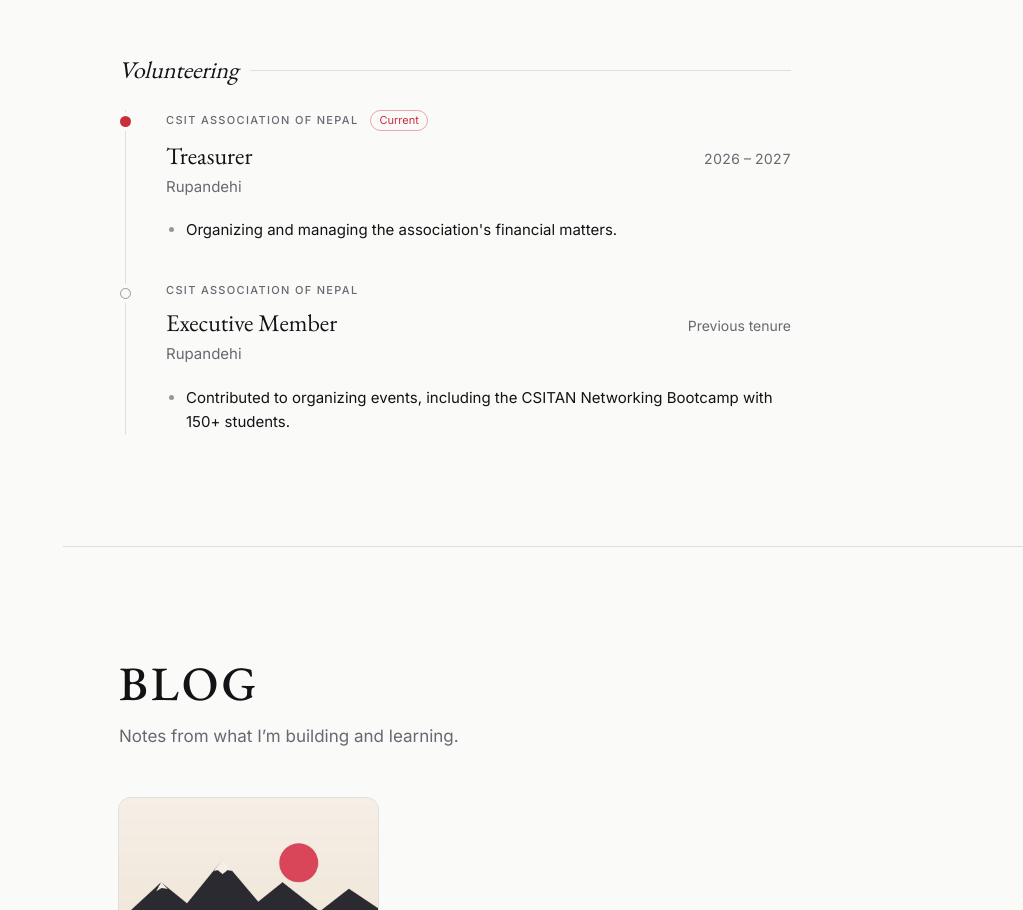
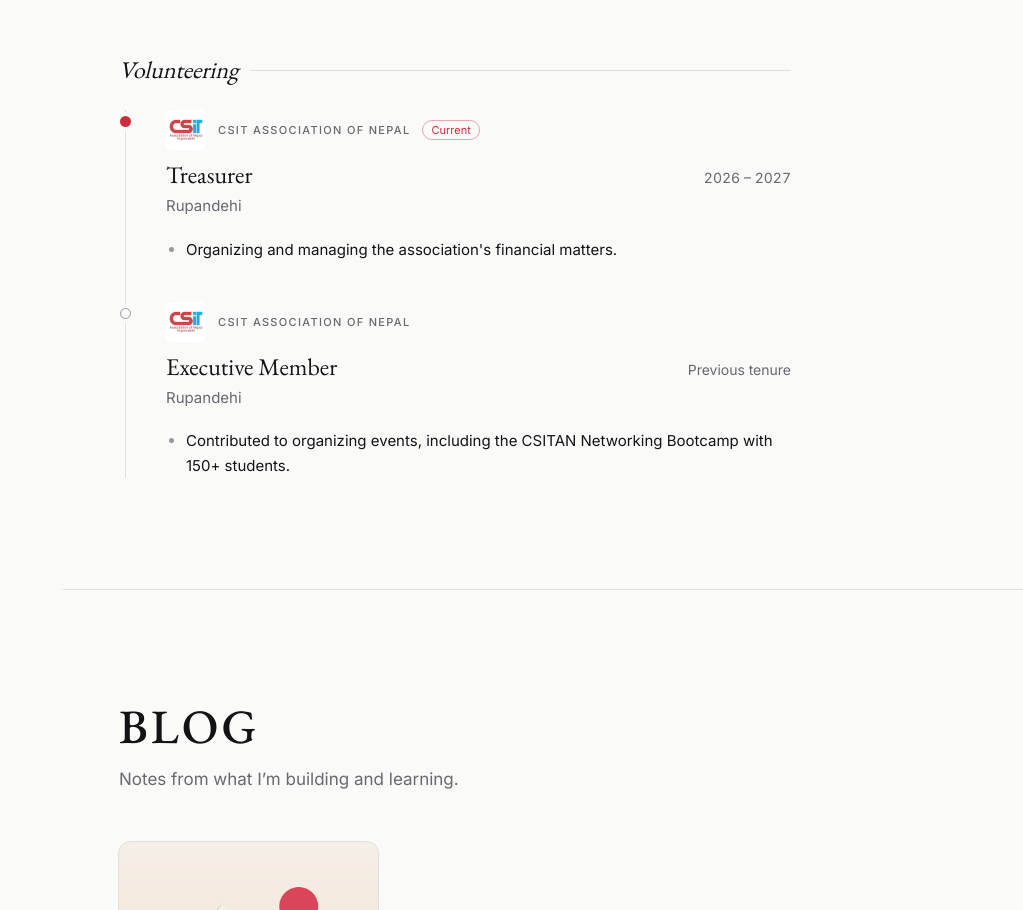
Before and after one commit to suraz404/Suraj-Portfolio, a Next.js app: page / in a window 1280 px wide. Shown: the part 3643-4553 px from the top of the page, without its empty margins (257-1280 px from the left). Built offline with nearby package versions, Linux system fonts and the light colour scheme; no server answers.

Commit message:
Add logo for CSIT Association of Nepal volunteering entry

```diff
--- a/src/content/profile.ts
+++ b/src/content/profile.ts
@@ -111,6 +111,7 @@ export const profile = {
       kind: "Volunteering",
       organization: "CSIT Association of Nepal",
       place: "Rupandehi",
+      logo: "/images/csitan-logo.png",
       url: "https://rupandehi.csitan.org.np/",
       roles: [
         {
```
Also changed, not shown: public/images/csitan-logo.png (added).
